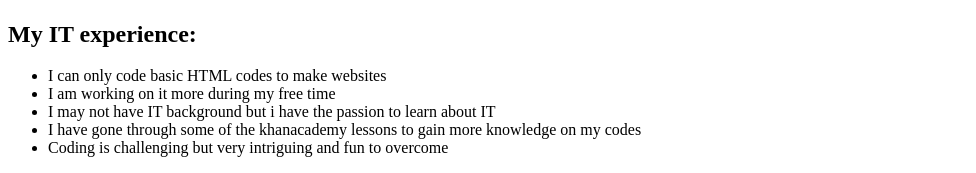
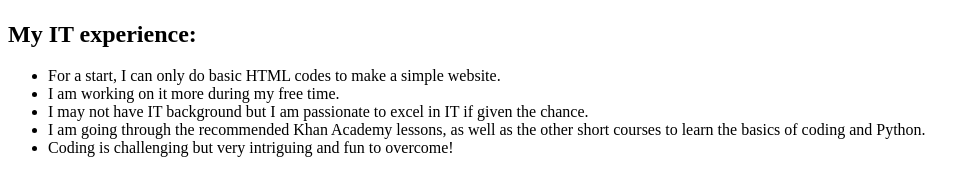
Before and after one commit to Kean-en/kean-en.github.io, a plain HTML site: page index.html in a window 1280 px wide. Shown: the part 954-1127 px from the top of the page, without its empty margins (0-976 px from the left). Drawn offline with Linux system fonts and the light colour scheme.

Commit message:
Update index.html
Updated the <li> contents.

```diff
--- a/index.html
+++ b/index.html
@@ -14,11 +14,11 @@ Please visit my <a href="https://www.youtube.com/channel/UCWrKc0ZwyAuYQ_a3VZrOCN
 <img src="https://iili.io/w1gzWx.jpg" alt="My hockey teammates at the stadium" width=560</img>
 <h2>My IT experience:</h2>
 <ul>
-<li>I can only code basic HTML codes to make websites</li>
-<li>I am working on it more during my free time</li>
-<li>I may not have IT background but i have the passion to learn about IT</li>
-<li>I have gone through some of the khanacademy lessons to gain more knowledge on my codes</li>
-<li>Coding is challenging but very intriguing and fun to overcome</li>
+<li>For a start, I can only do basic HTML codes to make a simple website.</li>
+<li>I am working on it more during my free time.</li>
+<li>I may not have IT background but I am passionate to excel in IT if given the chance.</li>
+<li>I am going through the recommended Khan Academy lessons, as well as the other short courses to learn the basics of coding and Python.</li>
+<li>Coding is challenging but very intriguing and fun to overcome!</li>
 <ul>
 </body>
 </html>
```
